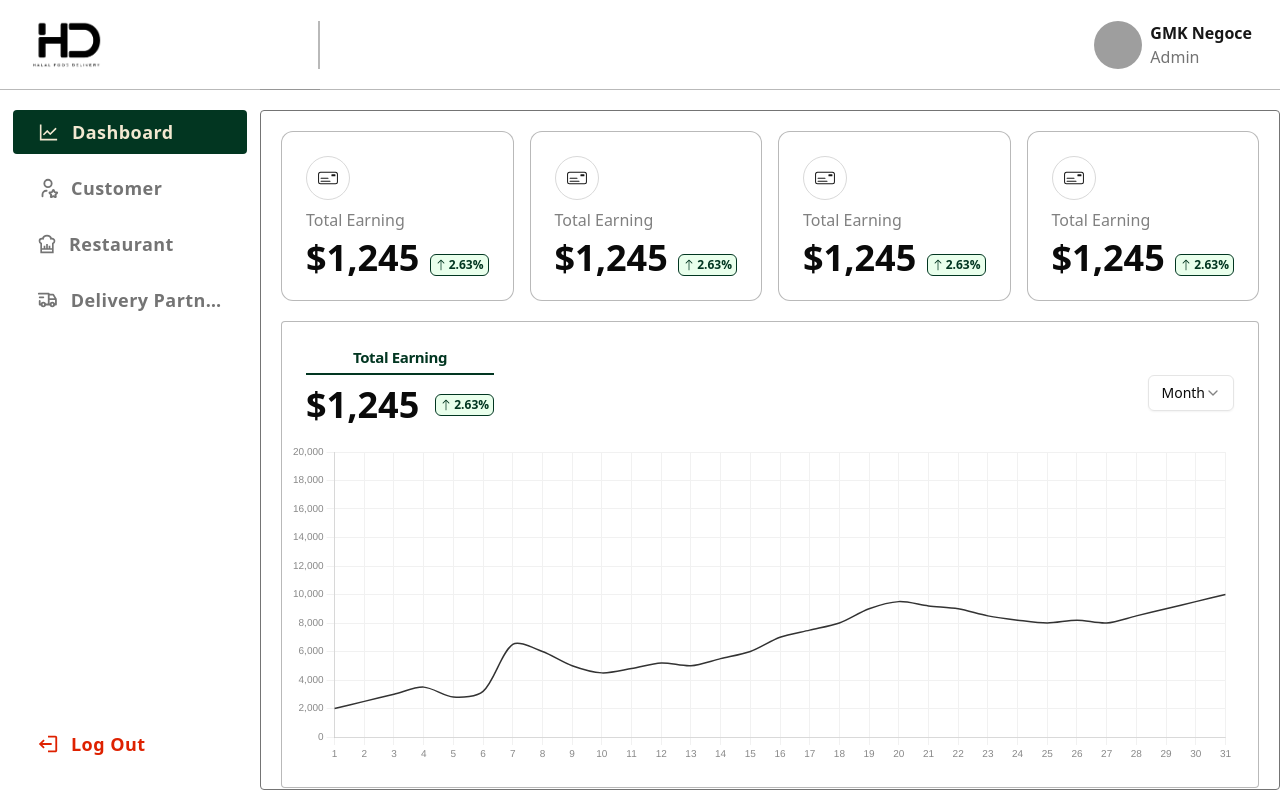
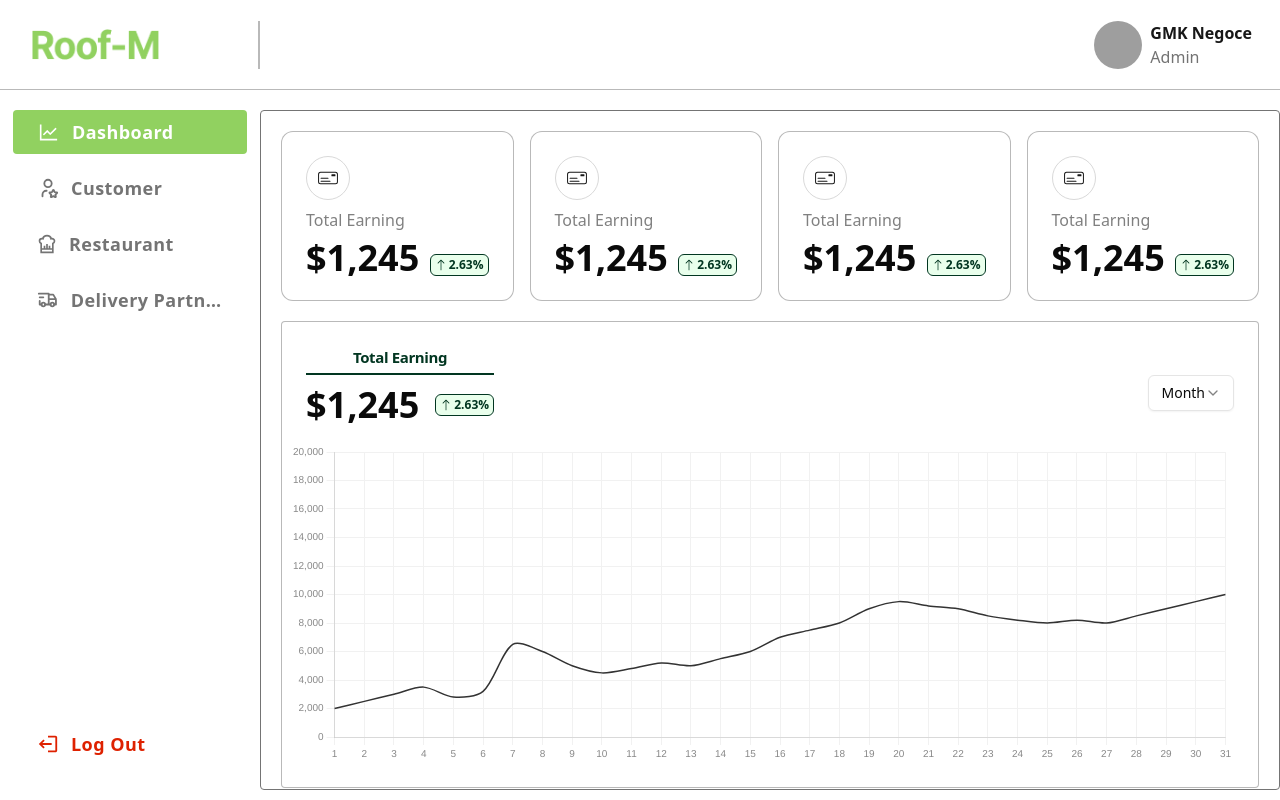
Before and after one commit to MehediMehad/robinlayhue_dashboard, a Next.js app: page / in a window 1280 px wide. Built offline with nearby package versions, Linux system fonts and the light colour scheme; grey boxes are pictures that could not be loaded.

Commit message:
NavbarSlider

```diff
--- a/src/components/Navbar/NavbarSlider.tsx
+++ b/src/components/Navbar/NavbarSlider.tsx
@@ -52,7 +52,7 @@ const NavbarSlider = ({ isOpen, toggleSidebar }: SidebarProps) => {
           href={item.route}
           className={`relative flex items-center h-11 pr-6 py-[10px] pl-[24px] text-lg transition-all my-3 duration-300 ${
             isActive
-              ? "poppins-semibold text-[#F2E8D1] font-semibold bg-[#023621] rounded-[4px]"
+              ? "poppins-semibold text-[#fff] font-semibold bg-[#91D160] rounded-[4px]"
               : "text-[#747474] font-semibold hover:bg-[#02362117]"
           }`}
         >
@@ -84,9 +84,9 @@ const NavbarSlider = ({ isOpen, toggleSidebar }: SidebarProps) => {
         }`}
       >
         {/* Logo */}
-        <div className="flex pl-8 items-center md:w-[320px] border-b border-[#74747480] min-h-[90px] max-h-[90px]">
+        <div className="flex pl-8 items-center border-b border-[#74747480] min-h-[90px] max-h-[90px]">
           <div className="flex items-center justify-between w-full">
-            <Image src={logo} alt="logo" className="" width={70} />
+            <Image src={logo} alt="logo" className="" height={30} />
             <div className="w-[2px] h-12 bg-[#74747480]"></div>
           </div>
         </div>
```
Also changed, not shown: src/assests/HDlogo.png, src/assests/logo.png.
